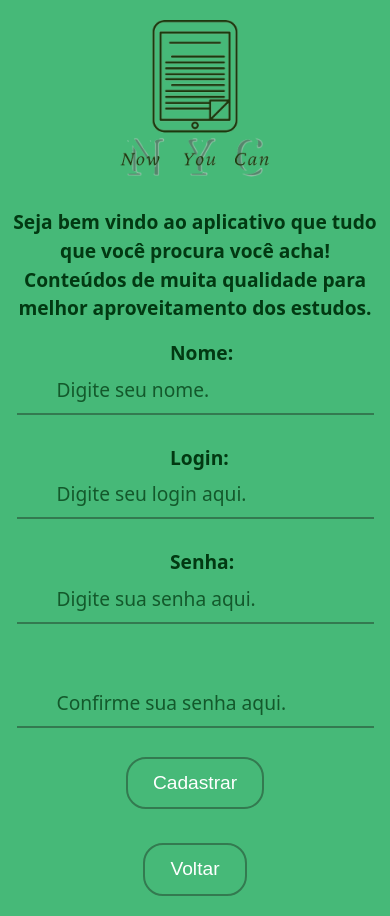
After one commit to LeoCPassos/tcc2022StudyNYC, a PHP site: page /Pages/cadastro_professor.php in a window 390 px wide. The commit adds this page. Run offline with PHP 8.4, Linux system fonts and the light colour scheme.

Commit message:
cadastro do professor e ajustes na "responsibilidade" da tela de conteúdos

```diff
--- /dev/null
+++ b/Pages/cadastro_professor.php
@@ -0,0 +1,119 @@
+<!DOCTYPE html>
+<html lang="pt-br">
+
+<head>
+    <!-- CSS only -->
+    <link href="https://cdn.jsdelivr.net/npm/bootstrap@5.2.0/dist/css/bootstrap.min.css" rel="stylesheet" integrity="sha384-gH2yIJqKdNHPEq0n4Mqa/HGKIhSkIHeL5AyhkYV8i59U5AR6csBvApHHNl/vI1Bx" crossorigin="anonymous">
+    <!-- JavaScript Bundle with Popper -->
+    <script src="https://cdn.jsdelivr.net/npm/bootstrap@5.2.0/dist/js/bootstrap.bundle.min.js" integrity="sha384-A3rJD856KowSb7dwlZdYEkO39Gagi7vIsF0jrRAoQmDKKtQBHUuLZ9AsSv4jD4Xa" crossorigin="anonymous"></script>
+    <link href="css/style.css" rel="stylesheet">
+    <title>NYC - Cadastro</title>
+</head>
+
+<body style="text-align: center;">
+    <div class="container" style="text-align: center;">
+        <div class="row">
+            <h1>
+                <img src="img/NYC_Logo.jpg" style="width: 200px;">
+            </h1>
+        </div>
+
+        <div class="row">
+            <b>
+                <p>
+                    Seja bem vindo ao aplicativo que tudo que você procura você acha!
+                    <br>
+                    Conteúdos de muita qualidade para melhor aproveitamento dos estudos.
+                </p>
+            </b>
+        </div>
+
+        <form method="post" action="php/cadastrar_professor.php">
+            <!-- Campo do nome -->
+            <div class="row">
+                <div class="col">
+                    <label style="width: 50px; text-align: center;">Nome:</label>
+                    <input class="input-text onlyLetterNumbers" type="text" id="txtNome" name="nome" placeholder="Digite seu nome." required>
+                </div>
+            </div><br>
+
+            <!-- Campo do login -->
+            <div class="row">
+                <div class="col">
+                    <label style="width: 50px; text-align: center;">Login:</label>
+                    <input class="input-text noSChar" id="txtLogin" name="login" placeholder="Digite seu login aqui." required>
+                </div>
+            </div><br>
+
+            <!-- Campos de senha -->
+            <div class="row">
+                <div class="col">
+                    <label style="width: 50px; text-align: center;">Senha:</label>
+                    <input class="input-text" type="password" id="txtSenha" name="senha" placeholder="Digite sua senha aqui." required>
+                </div>
+            </div><br>
+
+            <div class="row">
+                <div class="col">
+                    <label style="width: 50px; text-align: center;"></label>
+                    <input class="input-text" type="password" id="txtCSenha" name="confirmsenha" placeholder="Confirme sua senha aqui." required>
+                </div>
+            </div><br>
+
+
+            <div class="row" style="text-align: center;">
+                <div class="col-md-3 col-sm-1"></div>
+
+                <!-- Botão de cadastrar -->
+                <div class="col-md-3 col-sm-5">
+                    <input type="submit" value="Cadastrar"></input>
+                </div> <br> <br> <br>
+
+                <!-- Botão de voltar -->
+                <div class="col-md-3 col-sm-5">
+                    <a href="?"><button type="button">Voltar</button></a>
+                </div>
+
+                <div class="col-md-3 col-sm-1"></div>
+            </div>
+
+            <div class="row" style="margin-top: 20px;">
+                <div class="col-sm-1 col-md-4">
+                </div>
+                <div class="col-sm-10 col-md-4">
+                    <?php
+                    session_start();
+
+                    // Mostra erro de cadastro bem sucedido
+                    if (isset($_SESSION['cadastroSucesso'])) {
+                        echo '<div class="successBox">';
+                        echo '<p>Conta cadastrada com sucesso.</p>';
+                        echo '</div>';
+
+                        unset($_SESSION['cadastroSucesso']);
+                    }
+                    // Mostra erro de cadastro mal sucedido
+                    if (isset($_SESSION['cadastroErro'])) {
+                        echo '<div class="errorBox">';
+                        echo '<p>Esse login já foi cadastrado.</p>';
+                        echo '</div>';
+
+                        unset($_SESSION['cadastroErro']);
+                    }
+                    // Mostra erro de confirmação de senha falha
+                    if (isset($_SESSION['senhaErro'])) {
+                        echo '<div class="errorBox">';
+                        echo '<p>As senhas não batem.</p>';
+                        echo '</div>';
+
+                        unset($_SESSION['senhaErro']);
+                    }
+                    ?>
+                </div>
+                <div class="col-sm-1 col-md-4">
+                </div>
+            </div>
+        </form>
+</body>
+
+</html>
--- a/index.php
+++ b/index.php
@@ -46,6 +46,8 @@ if (isset($_SESSION['logged']) && !isset($_GET['page'])) {
         if (!$_SESSION["logged"]) { // Se não estiver ou mostra a tela de login ou a tela de cadastro
             if (isset($_GET['cadastro']))
                 include_once("pages/cadastro_aluno.php");
+            else if (isset($_GET['cadastroProfessor']))
+                include_once("pages/cadastro_professor.php");
             else
                 include_once("pages/login.php");
         } else { // Se estiver logado...
```
Also changed, not shown: Pages/conteudo.php (+17 -3 lines), css/conteudos.css (+30 -6 lines), php/cadastrar_professor.php (added, +51 -0 lines).
